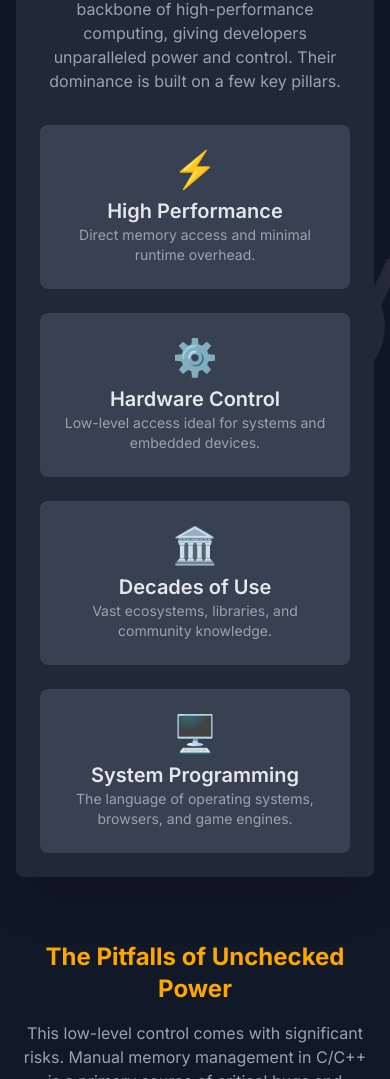
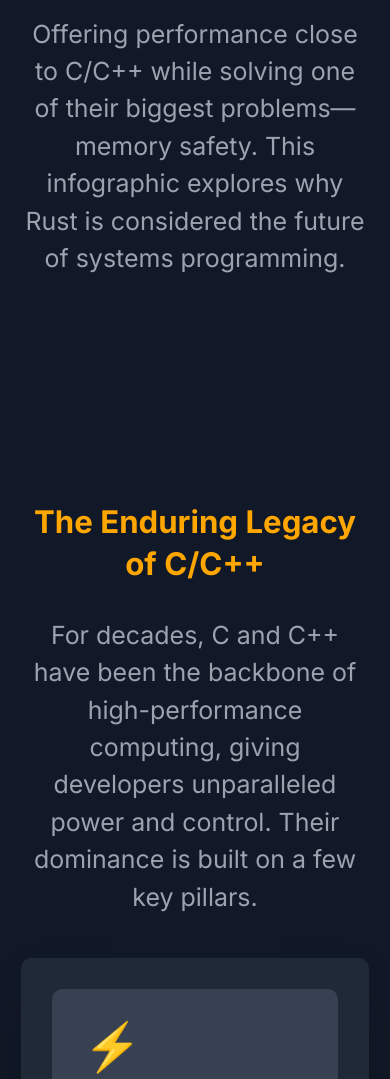
Before and after one commit to aswinsreeraj/gemini-rust, a plain HTML site: page index.html in a window 390 px wide. Shown: the part 467-1546 px from the top of the page. Drawn offline with nearby package versions, Linux system fonts and the light colour scheme.

Commit message:
ppt style website

```diff
--- a/index.html
+++ b/index.html
@@ -10,6 +10,14 @@
     <link rel="preconnect" href="https://fonts.gstatic.com" crossorigin>
     <link href="https://fonts.googleapis.com/css2?family=Inter:wght@400;600;700;900&display=swap" rel="stylesheet">
     <style>
+
+        html {
+            font-size: 130%;
+        }
+
+        p {
+            font-size: 120%;
+        }
         body {
             font-family: 'Inter', sans-serif;
             position: relative;
@@ -71,30 +79,22 @@
             50% { transform: rotate(-20deg) scale(1.05); }
             100% { transform: rotate(-25deg) scale(1); }
         }
+
+        ::-webkit-scrollbar {
+            display: none;
+        }
+
+        section {
+            height: 100vh;
+        }
+
     </style>
 </head>
 <body class="bg-gray-900 text-gray-200">
 
-    <div class="rust-crab">
-        <svg xmlns="http://www.w3.org/2000/svg" viewBox="0 0 100 100" fill="#d1d5db" stroke="#d1d5db" stroke-width="2">
-            <!-- Body -->
-            <path d="M50 85C35 85 20 70 20 50s15-35 30-35c15 0 30 15 30 35s-15 35-30 35z" />
-            <!-- Left Claw -->
-            <path d="M20 50L5 35c-5 0-5-10 0-10l15 15z" />
-            <path d="M5 35a5 5 0 0 1 0-10" />
-            <!-- Right Claw -->
-            <path d="M80 50L95 35c5 0 5-10 0-10l-15 15z" />
-            <path d="M95 35a5 5 0 0 0 0-10" />
-            <!-- Left Eye -->
-            <circle cx="38" cy="40" r="5" />
-            <!-- Right Eye -->
-            <circle cx="62" cy="40" r="5" />
-        </svg>
-    </div>
+    <div class="container mx-auto p-4 md:p-8" style="max-width: 1440px;">
 
-    <div class="container mx-auto p-4 md:p-8">
-
-        <header class="text-center my-12">
+        <header class="text-center my-12" style="height:70vh; margin-top:35vh;">
             <div class="flex items-center justify-center mb-2">
                  <svg width="8%" height=8%" viewBox="0 0 1200 800" version="1.1" xmlns="http://www.w3.org/2000/svg" xmlns:xlink="http://www.w3.org/1999/xlink" xml:space="preserve" xmlns:serif="http://www.serif.com/" style="fill-rule:evenodd;clip-rule:evenodd;stroke-linejoin:round;stroke-miterlimit:1.41421;">
                     <g id="Layer-1" serif:id="Layer 1">
@@ -151,12 +151,13 @@
 
         <main class="space-y-16">
 
-            <section id="c-plus-plus-legacy" class="bg-gray-800 p-6 md:p-8 rounded-lg shadow-2xl">
+            <section id="c-plus-plus-legacy">
                 <h3 class="text-2xl md:text-3xl font-bold text-center mb-6 text-[#ffa600]">The Enduring Legacy of C/C++</h3>
                  <p class="max-w-3xl mx-auto text-center mb-8 text-gray-400">
                     For decades, C and C++ have been the backbone of high-performance computing, giving developers unparalleled power and control. Their dominance is built on a few key pillars.
                 </p>
-                <div class="grid grid-cols-1 md:grid-cols-2 lg:grid-cols-4 gap-6 text-center">
+                <div class="bg-gray-800 p-6 md:p-8 rounded-lg shadow-2xl">
+                    <div class="grid grid-cols-1 md:grid-cols-3 gap-6 items-center">
                         <div class="bg-gray-700 p-6 rounded-lg">
                             <div class="text-4xl mb-2">⚡</div>
                             <h4 class="text-xl font-semibold">High Performance</h4>
@@ -176,6 +177,7 @@
                             <div class="text-4xl mb-2">🖥️</div>
                             <h4 class="text-xl font-semibold">System Programming</h4>
                             <p class="text-gray-400 text-sm">The language of operating systems, browsers, and game engines.</p>
+                        </div>
                     </div>
                 </div>
             </section>
@@ -316,7 +318,7 @@
                 </div>
             </section>
 
-            <footer class="text-center my-12 border-t border-gray-700 pt-8">
+            <footer class="text-center my-12 border-t border-gray-700 pt-8" style="padding-top: 50vh;height: 100vh;">
                 <div class="flex items-center justify-center mb-4">
                     <h3 class="text-2xl md:text-3xl font-bold text-[#ffa600] mr-4">The Future of Systems Programming</h3>
                     <svg width="6%" height=6%" viewBox="0 0 1200 800" version="1.1" xmlns="http://www.w3.org/2000/svg" xmlns:xlink="http://www.w3.org/1999/xlink" xml:space="preserve" xmlns:serif="http://www.serif.com/" style="fill-rule:evenodd;clip-rule:evenodd;stroke-linejoin:round;stroke-miterlimit:1.41421;">
```
Lines whose indentation alone changed are shown as unchanged.
